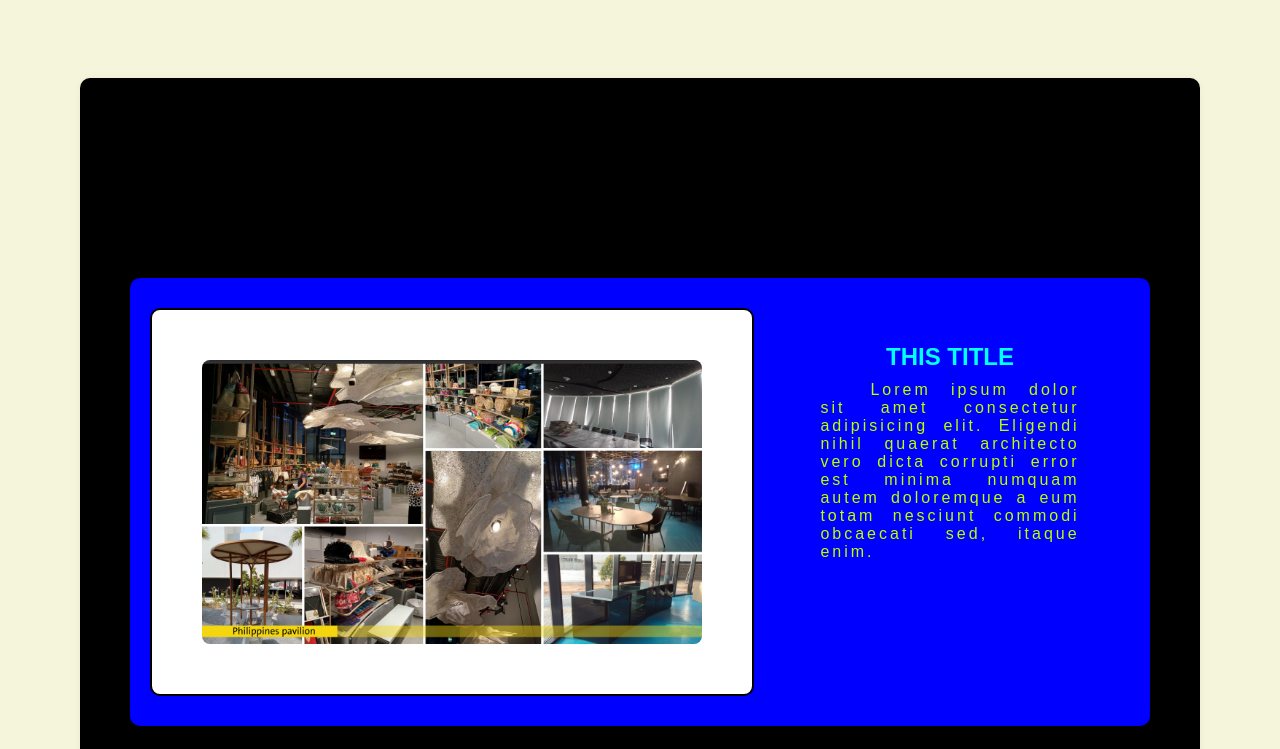
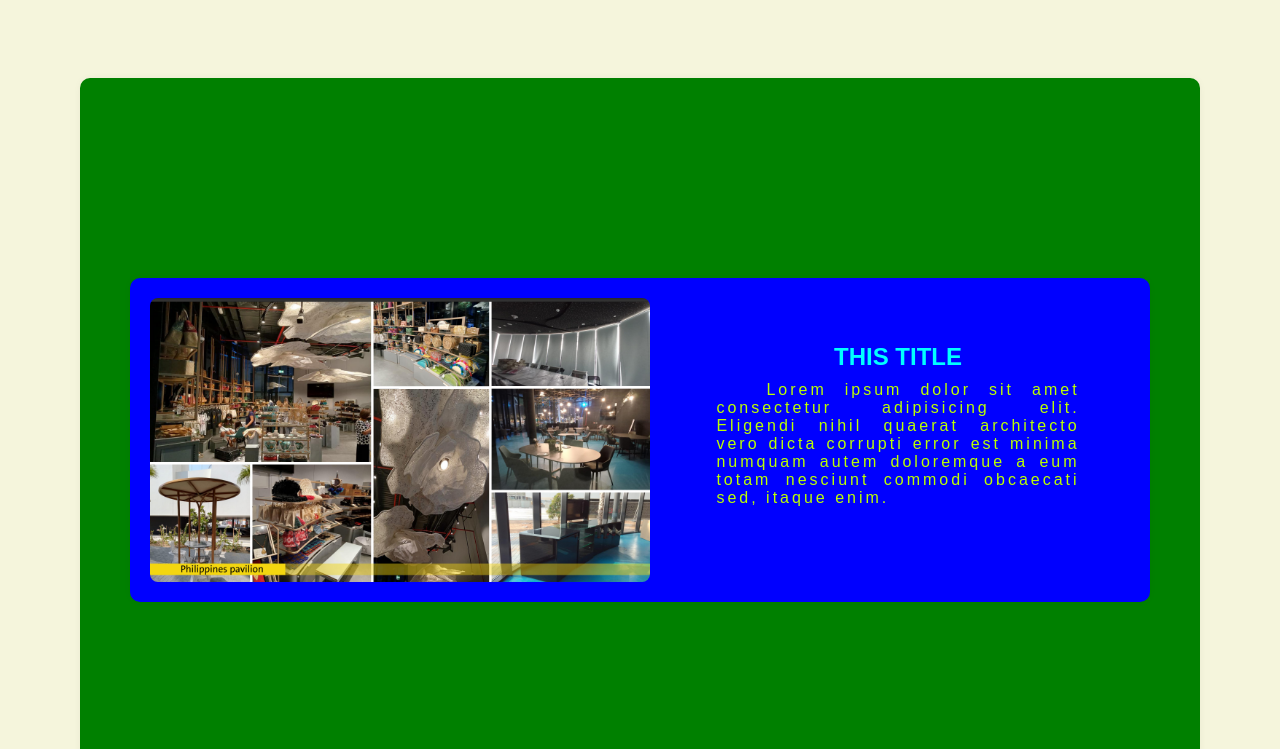
Before and after one commit to AfifNahas/AfifNahas.github.io, a plain HTML site: page index.html in a window 1280 px wide. Shown: the part 894-1643 px from the top of the page. Drawn offline with Linux system fonts and the light colour scheme.

Commit message:
original

```diff
--- a/index.html
+++ b/index.html
@@ -33,13 +33,11 @@
 
 
                     <span>
-                        <div class="box">
 
-                        <img src="img/phi.png" />
-                        <div class="content">
+                        <a href="http://www.google.com"><img src="img/phi.png" /></a>
+                        <!-- <div class="content">
                             <p> Hello World</p>
-                        </div>
-                    </div>
+                        </div> -->
 
                     </span>
 
--- a/styles.css
+++ b/styles.css
@@ -60,7 +60,7 @@ body {
 .container .blog {
     width: 100%;
     padding: 50px;
-    background: black;
+    background: green;
     margin-top: 100px;
     border-radius: 10px;
     box-shadow: 0 0 10px -3px rgba(0, 0, 0, .1);
@@ -207,10 +207,10 @@ span {
     height: 100%;
     transition: .5s ease;
   }  */
-
-.container .blog .left .box .content {
-    color: #fff;
-    background-color: rgba(0, 0, 0, 0.8);
+/*
+ .container .blog .left .box .content {
+    color: rgb(27, 23, 23);
+    background-color: rgba(173, 22, 22, 0.8);
     position: absolute;
     top: 0;
     left: -100%;
@@ -226,9 +226,10 @@ span {
 }
 
 .container .blog .left .box {
-    border: 2px solid #000;
-    /* width: 400px; */
+    border: 5px solid rgb(0, 0, 0);
+     width: 400px;
     margin: 10px auto;
     position: relative;
     overflow: hidden;
 }
+ */
```
